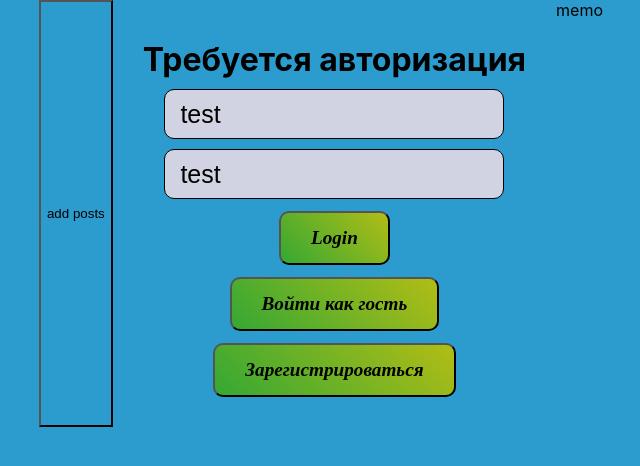
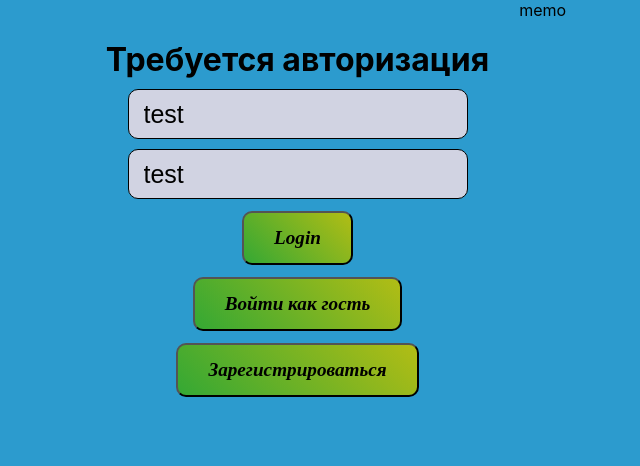
Before and after one commit to Randallflagg19/pers, a React (Create React App) app in the folder Front/: page / in a window 1280 px wide. Shown: the top 466 px of the page, without its empty margins (319-959 px from the left). Built offline with nearby package versions, Linux system fonts and the light colour scheme.

Commit message:
chore: undo words loader btn

```diff
--- a/Front/src/App.tsx
+++ b/Front/src/App.tsx
@@ -5,258 +5,258 @@ import Login from "./components/Login/Login";
 import MemoExample from "./components/MemoExample/MemoExample";
 import Main from "./components/Main";
 import "./App.css";
-import api from "./api/API";
+// import api from "./api/API";
 
-let words = [
-  { en: "woozy", ru: "одурманенный" },
-  { en: "umpire", ru: "судья" },
-  { en: "equity", ru: "беспристрастность" },
-  { en: "expulsion", ru: "изгнание" },
-  { en: "soggy", ru: "сырой" },
-  { en: "brandish", ru: "расхаживать" },
-  { en: "gloss", ru: "глянец" },
-  { en: "wad", ru: "комок" },
-  { en: "colon", ru: "двоеточие" },
-  { en: "handicaped", ru: "инвалид" },
-  { en: "rack", ru: "стеллаж" },
-  { en: "premature", ru: "преждевременный" },
-  { en: "sodium", ru: "натрий" },
-  { en: "scenery", ru: "декорации" },
-  { en: "convent", ru: "монастырь" },
-  { en: "stunt", ru: "трюк" },
-  { en: "advent", ru: "прибытие" },
-  { en: "colonel", ru: "полковник" },
-  { en: "gospel", ru: "проповедь" },
-  { en: "inquest", ru: "дознание" },
-  { en: "congestion", ru: "перенаселенность" },
-  { en: "dilute", ru: "разбавленный" },
-  { en: "tripping", ru: "быстроногий, размыкание" },
-  { en: "livid", ru: "очень злой" },
-  { en: "blatant", ru: "вульгарный" },
-  { en: "cocational", ru: "профессиональный" },
-  { en: "surveyor", ru: "инспектор" },
-  { en: "quarterback", ru: "защитник" },
-  { en: "bulb", ru: "колба" },
-  { en: "nuisance", ru: "досада" },
-  { en: "census", ru: "перепись" },
-  { en: "vat", ru: "чан" },
-  { en: "egregious", ru: "вопиющий" },
-  { en: "gland", ru: "железа" },
-  { en: "swiss", ru: "швейцарец" },
-  { en: "iris", ru: "радужка глаза" },
-  { en: "lousy", ru: "паршивый" },
-  { en: "compatible", ru: "совместимый" },
-  { en: "germ", ru: "микроб" },
-  { en: "fracture", ru: "перелом" },
-  { en: "jersey", ru: "трикотаж" },
-  { en: "uphold", ru: "поощрять" },
-  { en: "toll", ru: "дань" },
-  { en: "foster", ru: "способствовать" },
-  { en: "brace", ru: "скрепа" },
-  { en: "turnout", ru: "явка" },
-  { en: "fixture", ru: "приспособление" },
-  { en: "rig", ru: "бур" },
-  { en: "costa", ru: "ребро" },
-  { en: "bunk", ru: "койка, болтовня" },
-  { en: "invoice", ru: "накладная" },
-  { en: "ensue", ru: "следовать" },
-  { en: "consolidate", ru: "объединять" },
-  { en: "matt", ru: "тусклый, матовый" },
-  { en: "tenure", ru: "владение" },
-  { en: "incur", ru: "подвергаться" },
-  { en: "arbitrary", ru: "произвольный" },
-  { en: "frontier", ru: "граница" },
-  { en: "commuter", ru: "пригородный" },
-  { en: "reside", ru: "проживать" },
-  { en: "namely", ru: "то есть" },
-  { en: "alignment", ru: "выравнивание" },
-  { en: "adhere", ru: "прилипать" },
-  { en: "wizened", ru: "высохший" },
-  { en: "hoover", ru: "пылесос" },
-  { en: "exert", ru: "влиять" },
-  { en: "interim", ru: "период" },
-  { en: "confine", ru: "граница, заключить" },
-  { en: "sack", ru: "увольнять" },
-  { en: "stoat", ru: "горностай" },
-  { en: "fire away", ru: "выкладывай" },
-  { en: "recount", ru: "подробно излагать" },
-  { en: "accute", ru: "острый" },
-  { en: "allowance", ru: "пособие" },
-  { en: "rash", ru: "сыпь" },
-  { en: "mandatory", ru: "обязательный" },
-  { en: "hack", ru: "мотыга" },
-  { en: "spun", ru: "измученный" },
-  { en: "congregation", ru: "собрание" },
-  { en: "scrutiny", ru: "разбирательство" },
-  { en: "staple", ru: "крюк" },
-  { en: "inherit", ru: "врожденный" },
-  { en: "compelling", ru: "неотразимый" },
-  { en: "surveillance", ru: "надзор" },
-  { en: "commute", ru: "добираться" },
-  { en: "slack", ru: "вялый" },
-  { en: "enact", ru: "постановлять" },
-  { en: "comply", ru: "соглашаться" },
-  { en: "eligible", ru: "подходящий" },
-  { en: "coup", ru: "переворот" },
-  { en: "shepherd", ru: "пастух" },
-  { en: "compel", ru: "принуждать" },
-  { en: "treble", ru: "утроить" },
-  { en: "franchise", ru: "привилегия" },
-  { en: "legislature", ru: "законодательная власть" },
-  { en: "momentum", ru: "импульс" },
-  { en: "commissioner", ru: "уполномоченный" },
-  { en: "assertion", ru: "заявление" },
-  { en: "concede", ru: "уступить" },
-  { en: "dubious", ru: "сомнительный" },
-  { en: "conceive", ru: "зачать, постичь" },
-  { en: "inferior", ru: "худший" },
-  { en: "sentiment", ru: "настроение" },
-  { en: "pounce", ru: "наброситься" },
-  { en: "crumpled", ru: "мятый" },
-  { en: "knack", ru: "сноровка" },
-  { en: "magnitude", ru: "величина" },
-  { en: "slump", ru: "оползень" },
-  { en: "totter", ru: "ковылять" },
-  { en: "droop", ru: "поникнуть" },
-  { en: "scoot", ru: "удирать" },
-  { en: "rigid", ru: "твердый" },
-  { en: "acquisition", ru: "приобретение" },
-  { en: "proceeds", ru: "выручка" },
-  { en: "bail", ru: "залог" },
-  { en: "browbeat", ru: "запугивать" },
-  { en: "cheerio", ru: "всего хорошего" },
-  { en: "indigenious", ru: "местный" },
-  { en: "administer", ru: "управлять" },
-  { en: "robin", ru: "дрозд" },
-  { en: "adobe", ru: "сырец" },
-  { en: "facilitate", ru: "способствовать" },
-  { en: "varied", ru: "различный" },
-  { en: "presently", ru: "вскоре" },
-  { en: "regiment", ru: "множество" },
-  { en: "asylum", ru: "убежище" },
-  { en: "batty", ru: "сумасшедший" },
-  { en: "fret", ru: "раздражение" },
-  { en: "fete", ru: "чествовать" },
-  { en: "baffle", ru: "озадачить" },
-  { en: "verdure", ru: "растительность" },
-  { en: "pumice", ru: "пемза" },
-  { en: "paroxysm", ru: "припадок" },
-  { en: "undaunted", ru: "неустрашимый" },
-  { en: "rejoinder", ru: "возражение" },
-  { en: "waterspout", ru: "смерч" },
-  { en: "nook", ru: "закоулок" },
-  { en: "obstruction", ru: "препятствие" },
-  { en: "yew", ru: "тис" },
-  { en: "ovoid", ru: "овальный" },
-  { en: "garrulous", ru: "болтливый" },
-  { en: "aneroid", ru: "барометр" },
-  { en: "whither", ru: "куда" },
-  { en: "aggravate", ru: "усугубить" },
-  { en: "attain", ru: "достигать" },
-  { en: "issued", ru: "выданный" },
-  { en: "islet", ru: "островок" },
-  { en: "innate", ru: "врожденный" },
-  { en: "scoff", ru: "высмеивать" },
-  { en: "pauper", ru: "нищий" },
-  { en: "finesse", ru: "тонкость" },
-  { en: "slot", ru: "щель" },
-  { en: "outing", ru: "прогулка" },
-  { en: "ample scope", ru: "широкие возможности" },
-  { en: "aide", ru: "помощник" },
-  { en: "dell", ru: "лощина" },
-  { en: "memo", ru: "служебная записка" },
-  { en: "constitute", ru: "составлять" },
-  { en: "bloke", ru: "мужик" },
-  { en: "embassy", ru: "посольство" },
-  { en: "a fair few", ru: "довольно много" },
-  { en: "substitute", ru: "заменитель" },
-  { en: "testimony", ru: "показания" },
-  { en: "transcript", ru: "воспроизведение" },
-  { en: "lodge", ru: "домик" },
-  { en: "oaf", ru: "болван" },
-  { en: "scud", ru: "порыв ветра" },
-  { en: "redundancy", ru: "избыток" },
-  { en: "alleged", ru: "мнимый" },
-  { en: "contractor", ru: "подрядчик" },
-  { en: "carbohydrate", ru: "углевод" },
-  { en: "inmate", ru: "обитатель" },
-  { en: "sue", ru: "заводить дело" },
-  { en: "subsidiary", ru: "филиал" },
-  { en: "loo", ru: "уборная" },
-  { en: "unsolicited", ru: "непрошенный" },
-  { en: "hock", ru: "закладывать" },
-  { en: "hourglass", ru: "песочные часы" },
-  { en: "tartan", ru: "клетчатый" },
-  { en: "grapple", ru: "бороться" },
-  { en: "concession", ru: "уступка" },
-  { en: "discretion", ru: "осмотрительность" },
-  { en: "faculty", ru: "способность" },
-  { en: "merger", ru: "объединение" },
-  { en: "flop", ru: "провал" },
-  { en: "trowel", ru: "совок" },
-  { en: "pep", ru: "подгонять, энергия" },
-  { en: "nursery", ru: "питомник" },
-  { en: "consent", ru: "согласие" },
-  { en: "passe", ru: "устаревший" },
-  { en: "countenance", ru: "самообладание" },
-  { en: "poll", ru: "голосование" },
-  { en: "parish", ru: "округ" },
-  { en: "tenant", ru: "арендатор" },
-  { en: "deputy", ru: "депутат" },
-  { en: "solicitor", ru: "адвокат" },
-  { en: "treaty", ru: "договор" },
-  { en: "infer", ru: "сделать вывод" },
-  { en: "comprise", ru: "входить в состав" },
-  { en: "mugged", ru: "ограбленный" },
-  { en: "prior", ru: "настоятель" },
-  { en: "porch", ru: "терасса" },
-  { en: "torpor", ru: "оцепенение" },
-  { en: "throe", ru: "мука" },
-  { en: "odious", ru: "отвратительный" },
-  { en: "prop", ru: "поддерживать" },
-  { en: "unmount", ru: "размонтировать" },
-  { en: "faux", ru: "искусственный" },
-  { en: "neat as a pin", ru: "с иголочки" },
-  { en: "salvage", ru: "утиль" },
-  { en: "indigenous", ru: "местный" },
-  { en: "squander", ru: "транжирить" },
-  { en: "denizen", ru: "обитатель" },
-  { en: "secluded", ru: "уединенный" },
-  { en: "senile", ru: "старческий" },
-  { en: "stumble", ru: "спотыкаться" },
-  { en: "sentience", ru: "разум" },
-  { en: "vehicular", ru: "автомобильный" },
-  { en: "opt", ru: "выбрать" },
-  { en: "testament", ru: "завещание" },
-  { en: "resilience", ru: "упругость" },
-  { en: "enhance", ru: "усиливать" },
-  { en: "patronymic", ru: "отчество" },
-  { en: "underachieving", ru: "неуспешный" },
-  { en: "propagation", ru: "распространение" },
-  { en: "top-up", ru: "переполнение" },
-  { en: "versatile", ru: "универсальный" },
-  { en: "judiciously", ru: "разумно" },
-  { en: "bequest", ru: "завещание" },
-  { en: "attrition", ru: "потертость" },
-  { en: "dungarees", ru: "комбинезон" },
-  { en: "coop", ru: "курятник" },
-  { en: "besotted", ru: "одурманенный" },
-  { en: "eviscerate", ru: "потрошить" },
-  { en: "biodegradable", ru: "биоразлагаемый" },
-  { en: "mendicant", ru: "нищий" },
-  { en: "ingenuity", ru: "изобретательность" },
-  { en: "cockle", ru: "морщиться" },
-  { en: "drubbing", ru: "избиение" },
-  { en: "dither", ru: "трепетать" },
-  { en: "prerequisite", ru: "предпосылка" },
-  { en: "elaborate", ru: "усовершенствовать" },
-  { en: "refute", ru: "отвергать" },
-  { en: "fastidiousness", ru: "привередливость" },
-  { en: "propitiate", ru: "умилостивить" },
-  { en: "trundle", ru: "катиться" },
-  { en: "solicit", ru: "требовать" },
-  { en: "extortion", ru: "вымогательство" },
-];
+// let words = [
+//   { en: "woozy", ru: "одурманенный" },
+//   { en: "umpire", ru: "судья" },
+//   { en: "equity", ru: "беспристрастность" },
+//   { en: "expulsion", ru: "изгнание" },
+//   { en: "soggy", ru: "сырой" },
+//   { en: "brandish", ru: "расхаживать" },
+//   { en: "gloss", ru: "глянец" },
+//   { en: "wad", ru: "комок" },
+//   { en: "colon", ru: "двоеточие" },
+//   { en: "handicaped", ru: "инвалид" },
+//   { en: "rack", ru: "стеллаж" },
+//   { en: "premature", ru: "преждевременный" },
+//   { en: "sodium", ru: "натрий" },
+//   { en: "scenery", ru: "декорации" },
+//   { en: "convent", ru: "монастырь" },
+//   { en: "stunt", ru: "трюк" },
+//   { en: "advent", ru: "прибытие" },
+//   { en: "colonel", ru: "полковник" },
+//   { en: "gospel", ru: "проповедь" },
+//   { en: "inquest", ru: "дознание" },
+//   { en: "congestion", ru: "перенаселенность" },
+//   { en: "dilute", ru: "разбавленный" },
+//   { en: "tripping", ru: "быстроногий, размыкание" },
+//   { en: "livid", ru: "очень злой" },
+//   { en: "blatant", ru: "вульгарный" },
+//   { en: "cocational", ru: "профессиональный" },
+//   { en: "surveyor", ru: "инспектор" },
+//   { en: "quarterback", ru: "защитник" },
+//   { en: "bulb", ru: "колба" },
+//   { en: "nuisance", ru: "досада" },
+//   { en: "census", ru: "перепись" },
+//   { en: "vat", ru: "чан" },
+//   { en: "egregious", ru: "вопиющий" },
+//   { en: "gland", ru: "железа" },
+//   { en: "swiss", ru: "швейцарец" },
+//   { en: "iris", ru: "радужка глаза" },
+//   { en: "lousy", ru: "паршивый" },
+//   { en: "compatible", ru: "совместимый" },
+//   { en: "germ", ru: "микроб" },
+//   { en: "fracture", ru: "перелом" },
+//   { en: "jersey", ru: "трикотаж" },
+//   { en: "uphold", ru: "поощрять" },
+//   { en: "toll", ru: "дань" },
+//   { en: "foster", ru: "способствовать" },
+//   { en: "brace", ru: "скрепа" },
+//   { en: "turnout", ru: "явка" },
+//   { en: "fixture", ru: "приспособление" },
+//   { en: "rig", ru: "бур" },
+//   { en: "costa", ru: "ребро" },
+//   { en: "bunk", ru: "койка, болтовня" },
+//   { en: "invoice", ru: "накладная" },
+//   { en: "ensue", ru: "следовать" },
+//   { en: "consolidate", ru: "объединять" },
+//   { en: "matt", ru: "тусклый, матовый" },
+//   { en: "tenure", ru: "владение" },
+//   { en: "incur", ru: "подвергаться" },
+//   { en: "arbitrary", ru: "произвольный" },
+//   { en: "frontier", ru: "граница" },
+//   { en: "commuter", ru: "пригородный" },
+//   { en: "reside", ru: "проживать" },
+//   { en: "namely", ru: "то есть" },
+//   { en: "alignment", ru: "выравнивание" },
+//   { en: "adhere", ru: "прилипать" },
+//   { en: "wizened", ru: "высохший" },
+//   { en: "hoover", ru: "пылесос" },
+//   { en: "exert", ru: "влиять" },
+//   { en: "interim", ru: "период" },
+//   { en: "confine", ru: "граница, заключить" },
+//   { en: "sack", ru: "увольнять" },
+//   { en: "stoat", ru: "горностай" },
+//   { en: "fire away", ru: "выкладывай" },
+//   { en: "recount", ru: "подробно излагать" },
+//   { en: "accute", ru: "острый" },
+//   { en: "allowance", ru: "пособие" },
+//   { en: "rash", ru: "сыпь" },
+//   { en: "mandatory", ru: "обязательный" },
+//   { en: "hack", ru: "мотыга" },
+//   { en: "spun", ru: "измученный" },
+//   { en: "congregation", ru: "собрание" },
+//   { en: "scrutiny", ru: "разбирательство" },
+//   { en: "staple", ru: "крюк" },
+//   { en: "inherit", ru: "врожденный" },
+//   { en: "compelling", ru: "неотразимый" },
+//   { en: "surveillance", ru: "надзор" },
+//   { en: "commute", ru: "добираться" },
+//   { en: "slack", ru: "вялый" },
+//   { en: "enact", ru: "постановлять" },
+//   { en: "comply", ru: "соглашаться" },
+//   { en: "eligible", ru: "подходящий" },
+//   { en: "coup", ru: "переворот" },
+//   { en: "shepherd", ru: "пастух" },
+//   { en: "compel", ru: "принуждать" },
+//   { en: "treble", ru: "утроить" },
+//   { en: "franchise", ru: "привилегия" },
+//   { en: "legislature", ru: "законодательная власть" },
+//   { en: "momentum", ru: "импульс" },
+//   { en: "commissioner", ru: "уполномоченный" },
+//   { en: "assertion", ru: "заявление" },
+//   { en: "concede", ru: "уступить" },
+//   { en: "dubious", ru: "сомнительный" },
+//   { en: "conceive", ru: "зачать, постичь" },
+//   { en: "inferior", ru: "худший" },
+//   { en: "sentiment", ru: "настроение" },
+//   { en: "pounce", ru: "наброситься" },
+//   { en: "crumpled", ru: "мятый" },
+//   { en: "knack", ru: "сноровка" },
+//   { en: "magnitude", ru: "величина" },
+//   { en: "slump", ru: "оползень" },
+//   { en: "totter", ru: "ковылять" },
+//   { en: "droop", ru: "поникнуть" },
+//   { en: "scoot", ru: "удирать" },
+//   { en: "rigid", ru: "твердый" },
+//   { en: "acquisition", ru: "приобретение" },
+//   { en: "proceeds", ru: "выручка" },
+//   { en: "bail", ru: "залог" },
+//   { en: "browbeat", ru: "запугивать" },
+//   { en: "cheerio", ru: "всего хорошего" },
+//   { en: "indigenious", ru: "местный" },
+//   { en: "administer", ru: "управлять" },
+//   { en: "robin", ru: "дрозд" },
+//   { en: "adobe", ru: "сырец" },
+//   { en: "facilitate", ru: "способствовать" },
+//   { en: "varied", ru: "различный" },
+//   { en: "presently", ru: "вскоре" },
+//   { en: "regiment", ru: "множество" },
+//   { en: "asylum", ru: "убежище" },
+//   { en: "batty", ru: "сумасшедший" },
+//   { en: "fret", ru: "раздражение" },
+//   { en: "fete", ru: "чествовать" },
+//   { en: "baffle", ru: "озадачить" },
+//   { en: "verdure", ru: "растительность" },
+//   { en: "pumice", ru: "пемза" },
+//   { en: "paroxysm", ru: "припадок" },
+//   { en: "undaunted", ru: "неустрашимый" },
+//   { en: "rejoinder", ru: "возражение" },
+//   { en: "waterspout", ru: "смерч" },
+//   { en: "nook", ru: "закоулок" },
+//   { en: "obstruction", ru: "препятствие" },
+//   { en: "yew", ru: "тис" },
+//   { en: "ovoid", ru: "овальный" },
+//   { en: "garrulous", ru: "болтливый" },
+//   { en: "aneroid", ru: "барометр" },
+//   { en: "whither", ru: "куда" },
+//   { en: "aggravate", ru: "усугубить" },
+//   { en: "attain", ru: "достигать" },
+//   { en: "issued", ru: "выданный" },
+//   { en: "islet", ru: "островок" },
+//   { en: "innate", ru: "врожденный" },
+//   { en: "scoff", ru: "высмеивать" },
+//   { en: "pauper", ru: "нищий" },
+//   { en: "finesse", ru: "тонкость" },
+//   { en: "slot", ru: "щель" },
+//   { en: "outing", ru: "прогулка" },
+//   { en: "ample scope", ru: "широкие возможности" },
+//   { en: "aide", ru: "помощник" },
+//   { en: "dell", ru: "лощина" },
+//   { en: "memo", ru: "служебная записка" },
+//   { en: "constitute", ru: "составлять" },
+//   { en: "bloke", ru: "мужик" },
+//   { en: "embassy", ru: "посольство" },
+//   { en: "a fair few", ru: "довольно много" },
+//   { en: "substitute", ru: "заменитель" },
+//   { en: "testimony", ru: "показания" },
+//   { en: "transcript", ru: "воспроизведение" },
+//   { en: "lodge", ru: "домик" },
+//   { en: "oaf", ru: "болван" },
+//   { en: "scud", ru: "порыв ветра" },
+//   { en: "redundancy", ru: "избыток" },
+//   { en: "alleged", ru: "мнимый" },
+//   { en: "contractor", ru: "подрядчик" },
+//   { en: "carbohydrate", ru: "углевод" },
+//   { en: "inmate", ru: "обитатель" },
+//   { en: "sue", ru: "заводить дело" },
+//   { en: "subsidiary", ru: "филиал" },
+//   { en: "loo", ru: "уборная" },
+//   { en: "unsolicited", ru: "непрошенный" },
+//   { en: "hock", ru: "закладывать" },
+//   { en: "hourglass", ru: "песочные часы" },
+//   { en: "tartan", ru: "клетчатый" },
+//   { en: "grapple", ru: "бороться" },
+//   { en: "concession", ru: "уступка" },
+//   { en: "discretion", ru: "осмотрительность" },
+//   { en: "faculty", ru: "способность" },
+//   { en: "merger", ru: "объединение" },
+//   { en: "flop", ru: "провал" },
+//   { en: "trowel", ru: "совок" },
+//   { en: "pep", ru: "подгонять, энергия" },
+//   { en: "nursery", ru: "питомник" },
+//   { en: "consent", ru: "согласие" },
+//   { en: "passe", ru: "устаревший" },
+//   { en: "countenance", ru: "самообладание" },
+//   { en: "poll", ru: "голосование" },
+//   { en: "parish", ru: "округ" },
+//   { en: "tenant", ru: "арендатор" },
+//   { en: "deputy", ru: "депутат" },
+//   { en: "solicitor", ru: "адвокат" },
+//   { en: "treaty", ru: "договор" },
+//   { en: "infer", ru: "сделать вывод" },
+//   { en: "comprise", ru: "входить в состав" },
+//   { en: "mugged", ru: "ограбленный" },
+//   { en: "prior", ru: "настоятель" },
+//   { en: "porch", ru: "терасса" },
+//   { en: "torpor", ru: "оцепенение" },
+//   { en: "throe", ru: "мука" },
+//   { en: "odious", ru: "отвратительный" },
+//   { en: "prop", ru: "поддерживать" },
+//   { en: "unmount", ru: "размонтировать" },
+//   { en: "faux", ru: "искусственный" },
+//   { en: "neat as a pin", ru: "с иголочки" },
+//   { en: "salvage", ru: "утиль" },
+//   { en: "indigenous", ru: "местный" },
+//   { en: "squander", ru: "транжирить" },
+//   { en: "denizen", ru: "обитатель" },
+//   { en: "secluded", ru: "уединенный" },
+//   { en: "senile", ru: "старческий" },
+//   { en: "stumble", ru: "спотыкаться" },
+//   { en: "sentience", ru: "разум" },
+//   { en: "vehicular", ru: "автомобильный" },
+//   { en: "opt", ru: "выбрать" },
+//   { en: "testament", ru: "завещание" },
+//   { en: "resilience", ru: "упругость" },
+//   { en: "enhance", ru: "усиливать" },
+//   { en: "patronymic", ru: "отчество" },
+//   { en: "underachieving", ru: "неуспешный" },
+//   { en: "propagation", ru: "распространение" },
+//   { en: "top-up", ru: "переполнение" },
+//   { en: "versatile", ru: "универсальный" },
+//   { en: "judiciously", ru: "разумно" },
+//   { en: "bequest", ru: "завещание" },
+//   { en: "attrition", ru: "потертость" },
+//   { en: "dungarees", ru: "комбинезон" },
+//   { en: "coop", ru: "курятник" },
+//   { en: "besotted", ru: "одурманенный" },
+//   { en: "eviscerate", ru: "потрошить" },
+//   { en: "biodegradable", ru: "биоразлагаемый" },
+//   { en: "mendicant", ru: "нищий" },
+//   { en: "ingenuity", ru: "изобретательность" },
+//   { en: "cockle", ru: "морщиться" },
+//   { en: "drubbing", ru: "избиение" },
+//   { en: "dither", ru: "трепетать" },
+//   { en: "prerequisite", ru: "предпосылка" },
+//   { en: "elaborate", ru: "усовершенствовать" },
+//   { en: "refute", ru: "отвергать" },
+//   { en: "fastidiousness", ru: "привередливость" },
+//   { en: "propitiate", ru: "умилостивить" },
+//   { en: "trundle", ru: "катиться" },
+//   { en: "solicit", ru: "требовать" },
+//   { en: "extortion", ru: "вымогательство" },
+// ];
 
 export const UserContext = React.createContext<
   | {
@@ -290,7 +290,7 @@ function App() {
           setAuthMessage,
         }}
       >
-        <button
+        {/* <button
           onClick={() => {
             words.forEach((i) => {
               setTimeout(() => {
@@ -300,7 +300,7 @@ function App() {
           }}
         >
           add posts
-        </button>
+        </button> */}
         <Routes>
           <Route path="" element={<Login />} />
           <Route path="/main" element={<Main />} />
```
Also changed, not shown: 7 other files (tests, documents, lock files or other folders).
